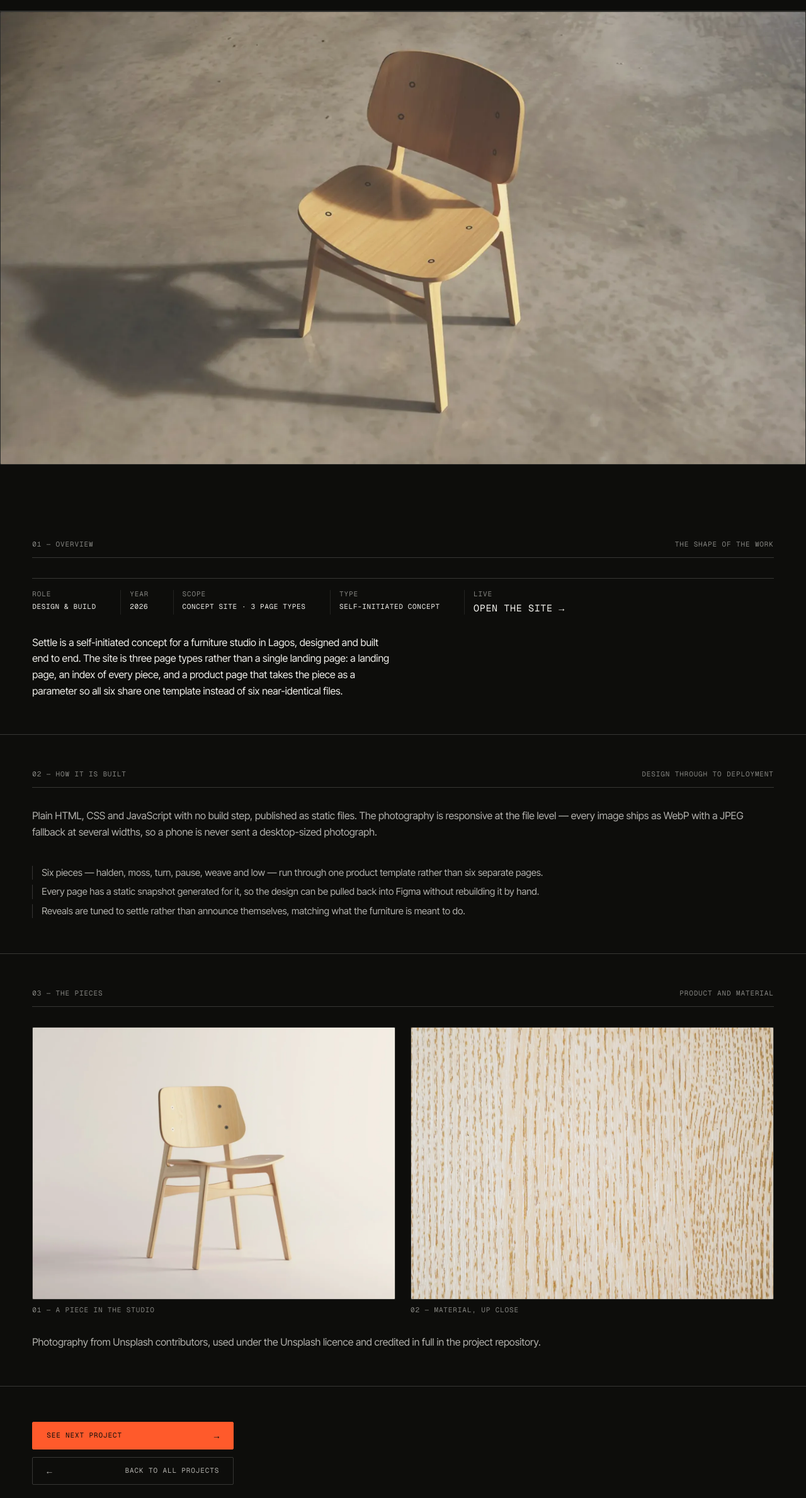
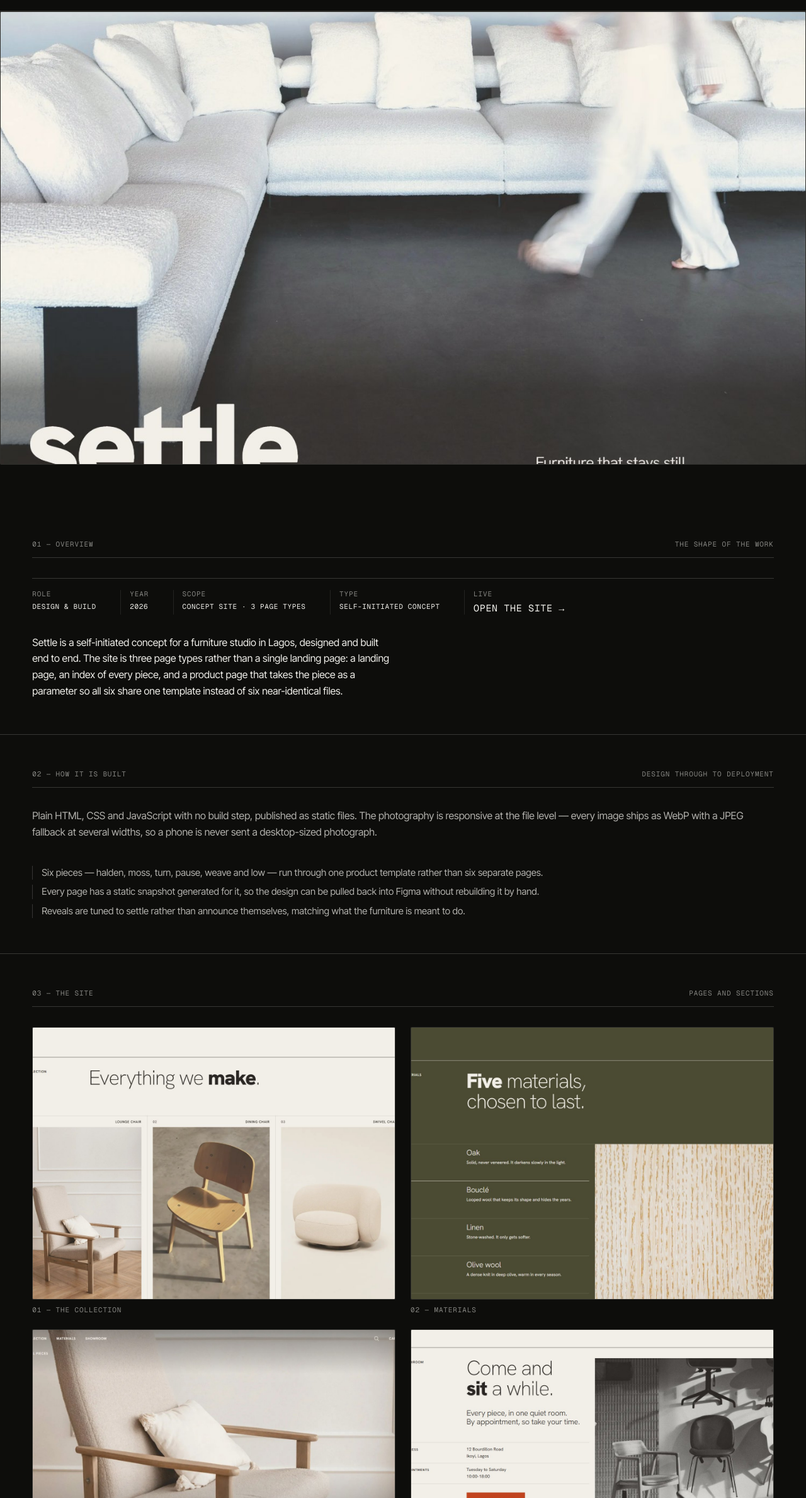
Before and after one commit to victorelugbaju/portfolio-project, a plain HTML site: page work/settle/index.html in a window 1280 px wide. Shown: the part 421-2800 px from the top of the page at 63% size. Drawn offline with nearby package versions, Linux system fonts and the light colour scheme.

Commit message:
Show the Settle site, not the furniture photography in it
The first pass used stock product shots from Settle's asset folder, which is
backwards for a design portfolio: it showed the subject rather than the work.
These are captures of the pages themselves.

  settle.jpg    the landing hero — wordmark, nav and the hero line
  settle-1.jpg  the collection, as a numbered horizontal gallery
  settle-2.jpg  the materials section
  settle-3.jpg  a single piece on the product template
  settle-4.jpg  the showroom

Captured at 1500x1000, which is exactly the 3:2 of the card and shot frames,
so nothing is cropped on the way in. Each capture scrolls the whole page first
so the scroll-triggered reveals have run — a capture taken on load would show
the pre-reveal state.

Four shots rather than two: the grid is 2-up, so four fills it and two left an
orphan row. Section heading is now 'The site / Pages and sections', and the
alt text describes the interface rather than the chairs.

The Unsplash credit stays, reworded to say it covers the photography WITHIN
the site — still true, and still necessary.

652KB for five captures. Verified both ways: deployed base path 78 checks 0
failures; local preview styled with 0 failed requests.

```diff
--- a/work/settle/index.html
+++ b/work/settle/index.html
@@ -243,15 +243,15 @@
         <div class="card__frame plate__frame">
           <img
             class="card__img"
-            src="../../img/work/settle.webp"
-            alt="Settle — an oak chair photographed against concrete"
+            src="../../img/work/settle.jpg"
+            alt="The Settle landing page — wordmark, navigation and the hero line over a motion-blurred interior"
             decoding="async"
             fetchpriority="high"
           />
           <div class="card__placeholder">
             <span class="meta meta--signal">Image needed</span>
             <span class="card__spec"
-              >3:2 at <code>img/work/settle.webp</code> — 1200×800 minimum.</span
+              >3:2 at <code>img/work/settle.jpg</code> — 1200×800 minimum.</span
             >
           </div>
         </div>
@@ -346,12 +346,15 @@
 
       <!-- ============================================================
          03 — PIECES
-         Two shots, not four. This is the short format.
+         Four captures of the built site: the collection, the materials
+         section, a single piece, and the showroom. These are the pages, not
+         the furniture photography inside them — a design portfolio should
+         show what was designed.
          ============================================================ -->
       <section class="section">
         <div class="section__head">
-          <span class="meta meta--mute">03 — The pieces</span>
-          <span class="meta meta--mute">Product and material</span>
+          <span class="meta meta--mute">03 — The site</span>
+          <span class="meta meta--mute">Pages and sections</span>
         </div>
 
         <div class="shots shots--pair">
@@ -359,40 +362,80 @@
             <div class="card__frame">
               <img
                 class="card__img"
-                src="../../img/work/settle-1.webp"
-                alt="Settle — an oak chair shot against a plain studio backdrop"
+                src="../../img/work/settle-1.jpg"
+                alt="Settle’s collection section — every piece in a numbered horizontal gallery"
                 loading="lazy"
                 decoding="async"
               />
               <div class="card__placeholder">
                 <span class="meta meta--signal">Image needed</span>
                 <span class="card__spec"
-                  >3:2 at <code>img/work/settle-1.webp</code> — 1200×800
+                  >3:2 at <code>img/work/settle-1.jpg</code> — 1200×800
                   minimum.</span
                 >
               </div>
             </div>
-            <span class="meta shots__caption">01 — A piece in the studio</span>
+            <span class="meta shots__caption">01 — The collection</span>
           </div>
 
           <div class="shots__item">
             <div class="card__frame">
               <img
                 class="card__img"
-                src="../../img/work/settle-2.webp"
-                alt="Settle — a close crop of oak, one of the materials in the range"
+                src="../../img/work/settle-2.jpg"
+                alt="Settle’s materials section"
                 loading="lazy"
                 decoding="async"
               />
               <div class="card__placeholder">
                 <span class="meta meta--signal">Image needed</span>
                 <span class="card__spec"
-                  >3:2 at <code>img/work/settle-2.webp</code> — 1200×800
+                  >3:2 at <code>img/work/settle-2.jpg</code> — 1200×800
                   minimum.</span
                 >
               </div>
             </div>
-            <span class="meta shots__caption">02 — Material, up close</span>
+            <span class="meta shots__caption">02 — Materials</span>
+          </div>
+
+          <div class="shots__item">
+            <div class="card__frame">
+              <img
+                class="card__img"
+                src="../../img/work/settle-3.jpg"
+                alt="A single piece on Settle’s product page, showing its name and description"
+                loading="lazy"
+                decoding="async"
+              />
+              <div class="card__placeholder">
+                <span class="meta meta--signal">Image needed</span>
+                <span class="card__spec"
+                  >3:2 at <code>img/work/settle-3.jpg</code> — 1200×800
+                  minimum.</span
+                >
+              </div>
+            </div>
+            <span class="meta shots__caption">03 — A single piece</span>
+          </div>
+
+          <div class="shots__item">
+            <div class="card__frame">
+              <img
+                class="card__img"
+                src="../../img/work/settle-4.jpg"
+                alt="Settle’s showroom section"
+                loading="lazy"
+                decoding="async"
+              />
+              <div class="card__placeholder">
+                <span class="meta meta--signal">Image needed</span>
+                <span class="card__spec"
+                  >3:2 at <code>img/work/settle-4.jpg</code> — 1200×800
+                  minimum.</span
+                >
+              </div>
+            </div>
+            <span class="meta shots__caption">04 — The showroom</span>
           </div>
         </div>
 
@@ -401,8 +444,8 @@
              a claim it cannot defend. The project credits every photographer
              individually in its own CREDITS.md; this is the short form. -->
         <p class="about__text">
-          Photography from Unsplash contributors, used under the Unsplash
-          licence and credited in full in the project repository.
+          The photography within the site is from Unsplash contributors, used under
+          the Unsplash licence and credited in full in the project repository.
         </p>
       </section>
 
```
Also changed, not shown: index.html (+3 -3 lines), work/index.html (+3 -3 lines), img/work/settle-1.jpg (added), img/work/settle-1.webp (deleted), img/work/settle-2.jpg (added), img/work/settle-2.webp (deleted), img/work/settle-3.jpg (added), img/work/settle-4.jpg (added), img/work/settle.jpg (added), img/work/settle.webp (deleted).
